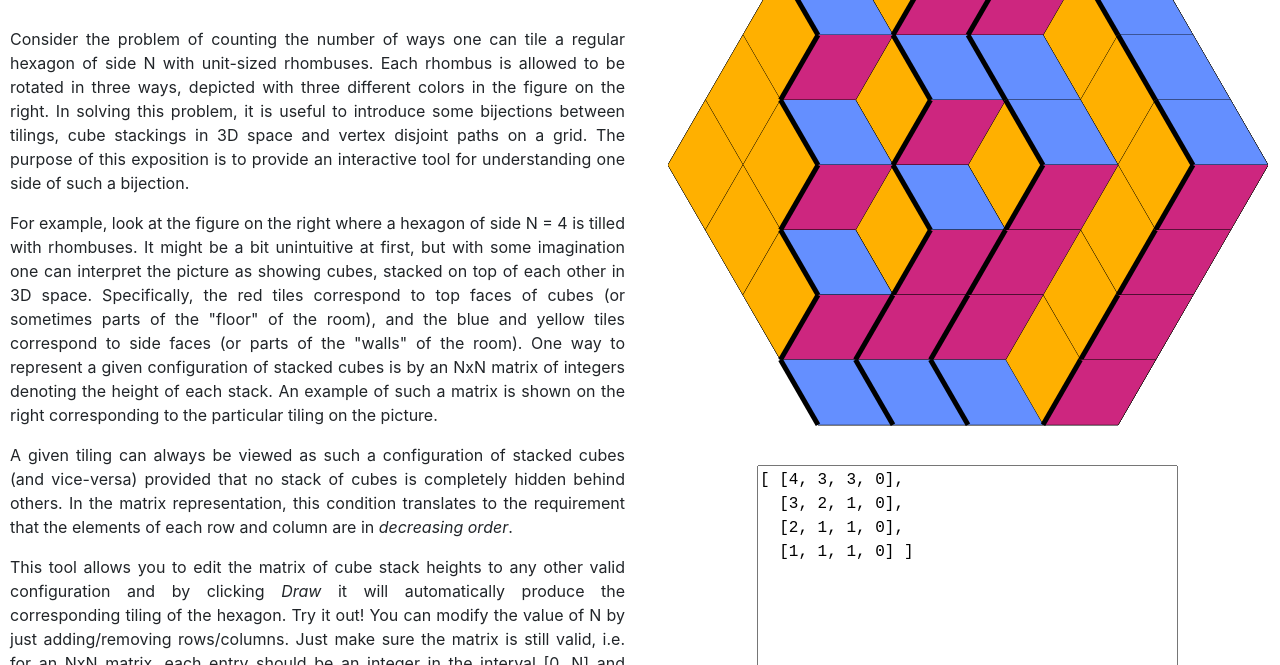
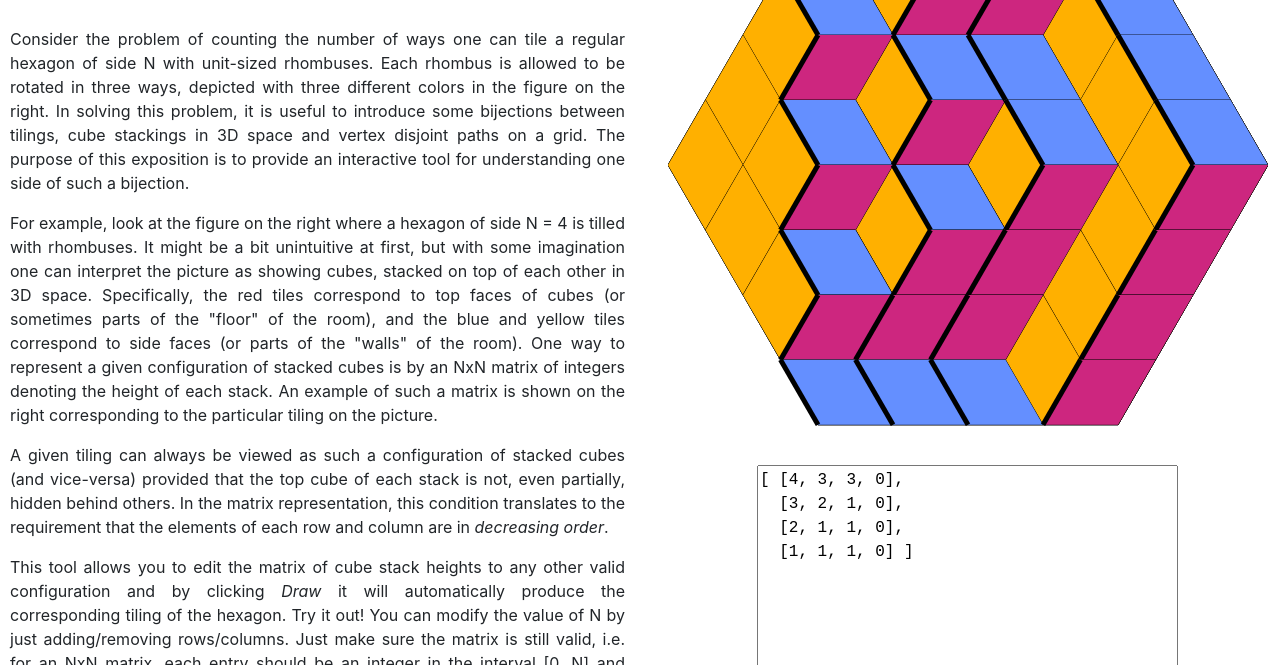
Before and after one commit to marsenis/HexTiling, a plain HTML site: page index.html in a window 1280 px wide. Shown: the part 135-800 px from the top of the page. Drawn offline with Linux system fonts and the light colour scheme.

Commit message:
Fixed wording

```diff
--- a/index.html
+++ b/index.html
@@ -61,10 +61,10 @@ shown on the right corresponding to the particular tiling on the picture.
 
 <p>
 A given tiling can always be viewed as such a configuration of stacked cubes
-(and vice-versa) provided that no stack of cubes is completely hidden behind
-others. In the matrix representation, this condition translates to the
-requirement that the elements of each row and column are in <em>decreasing
-order</em>.
+(and vice-versa) provided that the top cube of each stack is not, even
+partially, hidden behind others. In the matrix representation, this condition
+translates to the requirement that the elements of each row and column are in
+<em>decreasing order</em>.
 </p>
 
 <p>
```
